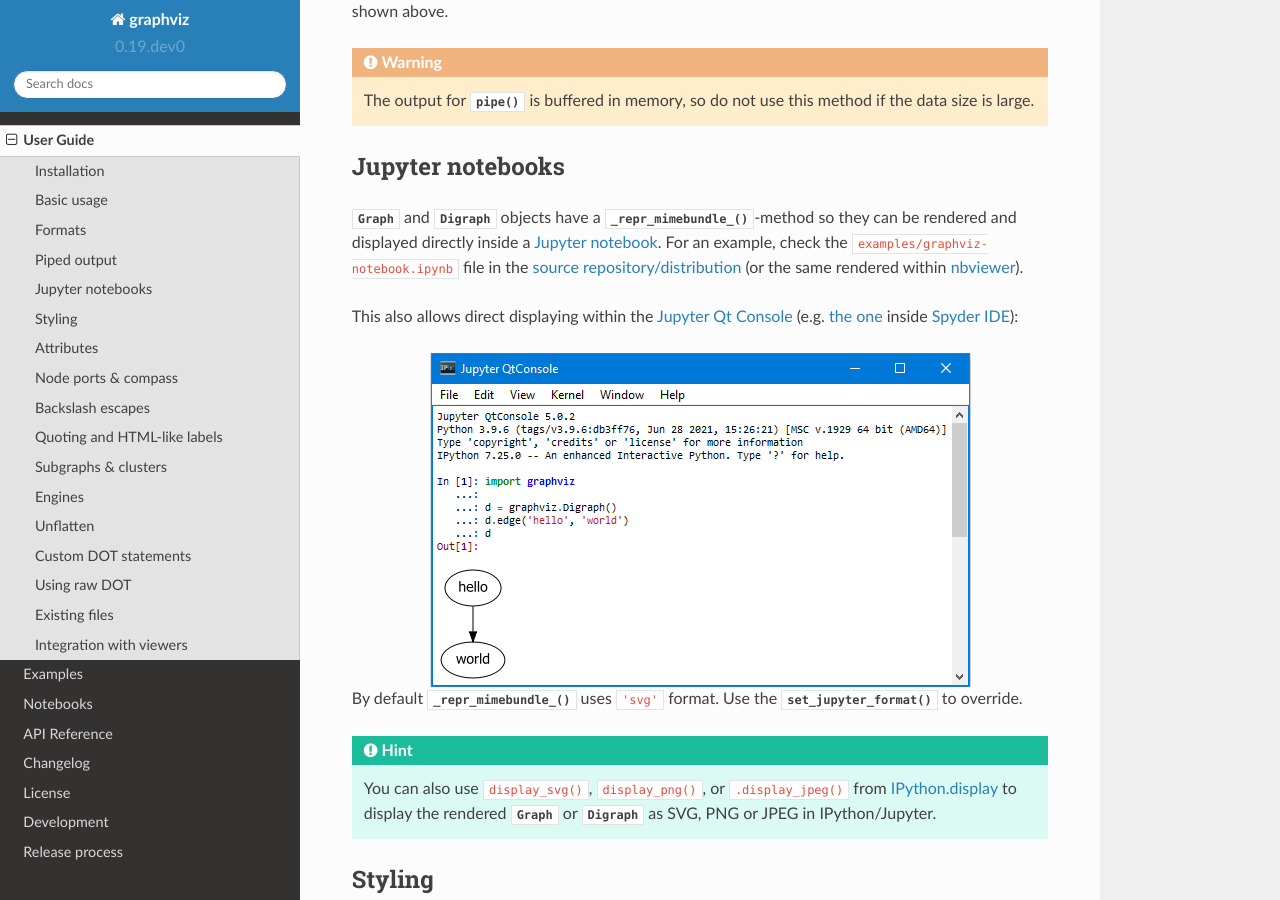
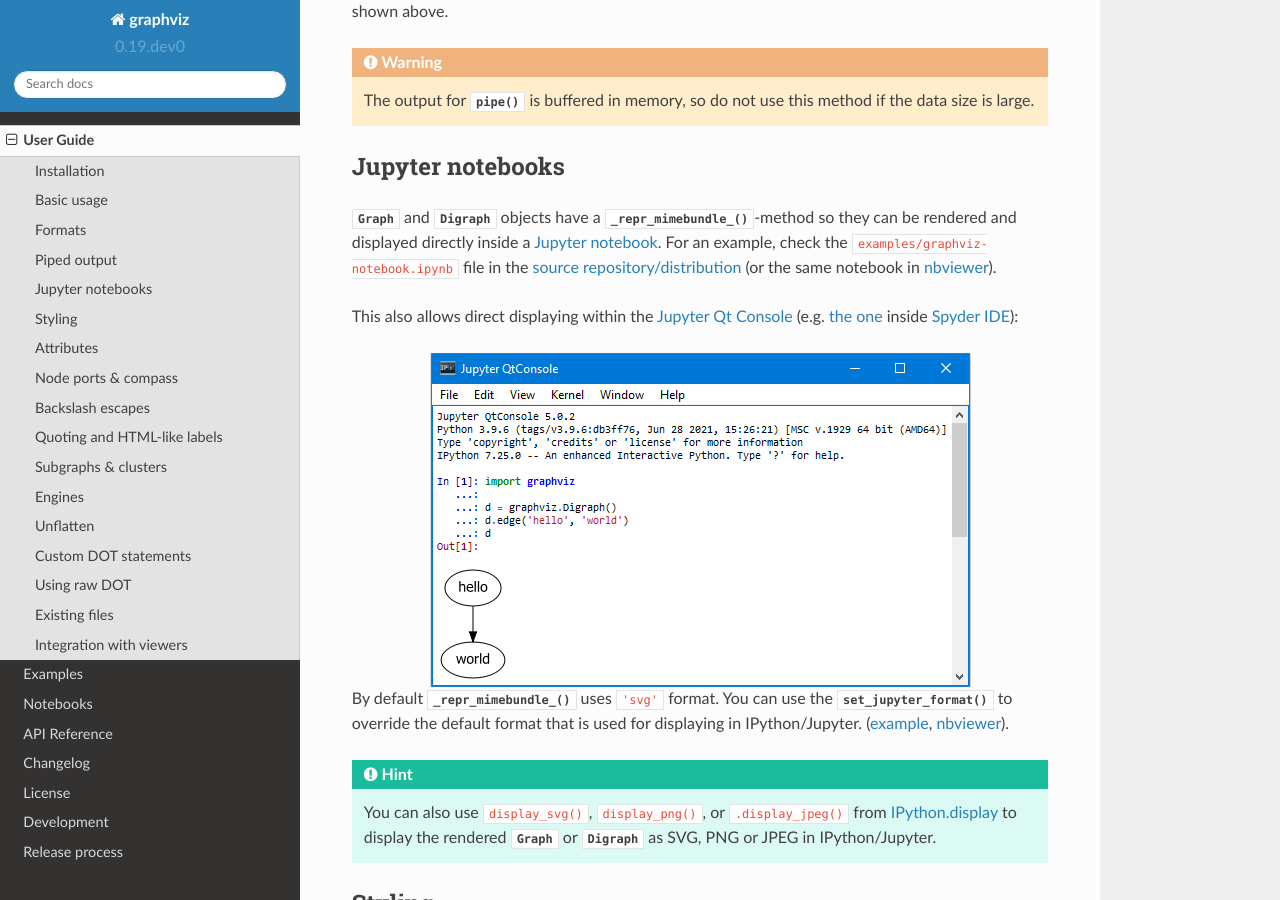
Before and after one commit to xflr6/graphviz, a Sphinx documentation site: the page built from docs/manual.rst, in a window 1280 px wide and 900 px high, scrolled down 3010 px. Built offline with Sphinx 7.4.7 and the Read the Docs theme 2.0.0, drawn with Linux system fonts in a browser that asks for light colours; the version number is read from the project's files by our own code.

Commit message:
add links to jupyter format notebook

```diff
--- a/docs/manual.rst
+++ b/docs/manual.rst
@@ -182,8 +182,8 @@ Jupyter notebooks
 :meth:`~.Graph._repr_mimebundle_`-method so they can be rendered and displayed
 directly inside a `Jupyter notebook`_. For an example, check the
 ``examples/graphviz-notebook.ipynb`` file in the
-`source repository/distribution <graphviz-notebook.ipynb_>`_ (or the same
-rendered within nbviewer_).
+`source repository/distribution <graphviz-notebook.ipynb_>`_
+(or the same notebook in `nbviewer <graphviz-notebook.ipynb-nbviewer_>`_).
 
 This also allows direct displaying within the `Jupyter Qt Console`_ (e.g.
 `the one <spyderconsole_>`_ inside `Spyder IDE`_):
@@ -192,7 +192,10 @@ This also allows direct displaying within the `Jupyter Qt Console`_ (e.g.
     :align: center
 
 By default :meth:`~.Graph._repr_mimebundle_` uses ``'svg'`` format.
-Use the :func:`~.set_jupyter_format` to override.
+You can use the :func:`~.set_jupyter_format` to override the default format
+that is used for displaying in IPython/Jupyter.
+(`example <graphviz-jupyter-format.ipynb_>`_,
+`nbviewer <graphviz-jupyter-format.ipynb-nbviewer_>`_).
 
 .. hint::
 
@@ -719,7 +722,9 @@ cycles.
 .. _Jupyter notebook: https://jupyter.org
 .. _IPython.display: https://ipython.readthedocs.io/en/stable/api/generated/IPython.display.html#functions
 .. _graphviz-notebook.ipynb: https://github.com/xflr6/graphviz/blob/master/examples/graphviz-notebook.ipynb
-.. _nbviewer: https://nbviewer.org/github/xflr6/graphviz/blob/master/examples/graphviz-notebook.ipynb
+.. _graphviz-notebook.ipynb-nbviewer: https://nbviewer.org/github/xflr6/graphviz/blob/master/examples/graphviz-notebook.ipynb
+.. _graphviz-jupyter-format.ipynb: https://github.com/xflr6/graphviz/blob/master/examples/graphviz-jupyter-format.ipynb
+.. _graphviz-jupyter-format.ipynb-nbviewer: https://nbviewer.org/github/xflr6/graphviz/blob/master/examples/graphviz-jupyter-format.ipynb
 .. _Jupyter Qt Console: https://qtconsole.readthedocs.io
 .. _spyderconsole: https://docs.spyder-ide.org/ipythonconsole.html
 .. _Spyder IDE: https://github.com/spyder-ide/spyder
```
